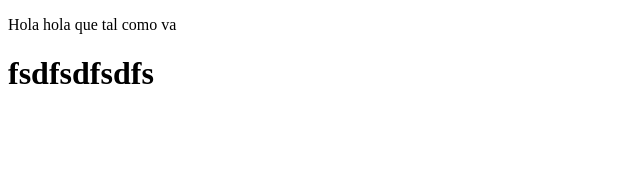
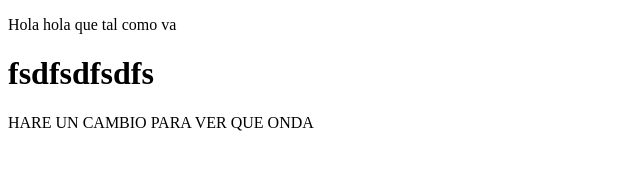
Before and after one commit to zurdelli/prueba1, a plain HTML site: page index.html in a window 1280 px wide. Shown: the whole page, without its empty margins (0-640 px from the left). Drawn offline with Linux system fonts and the light colour scheme.

Commit message:
commit nº2

```diff
--- a/index.html
+++ b/index.html
@@ -9,5 +9,6 @@
 <body>
   <p>Hola hola que tal como va </p>
   <h1>fsdfsdfsdfs</h1>
+  <p>HARE UN CAMBIO PARA VER QUE ONDA</p>
 </body>
 </html>
```
